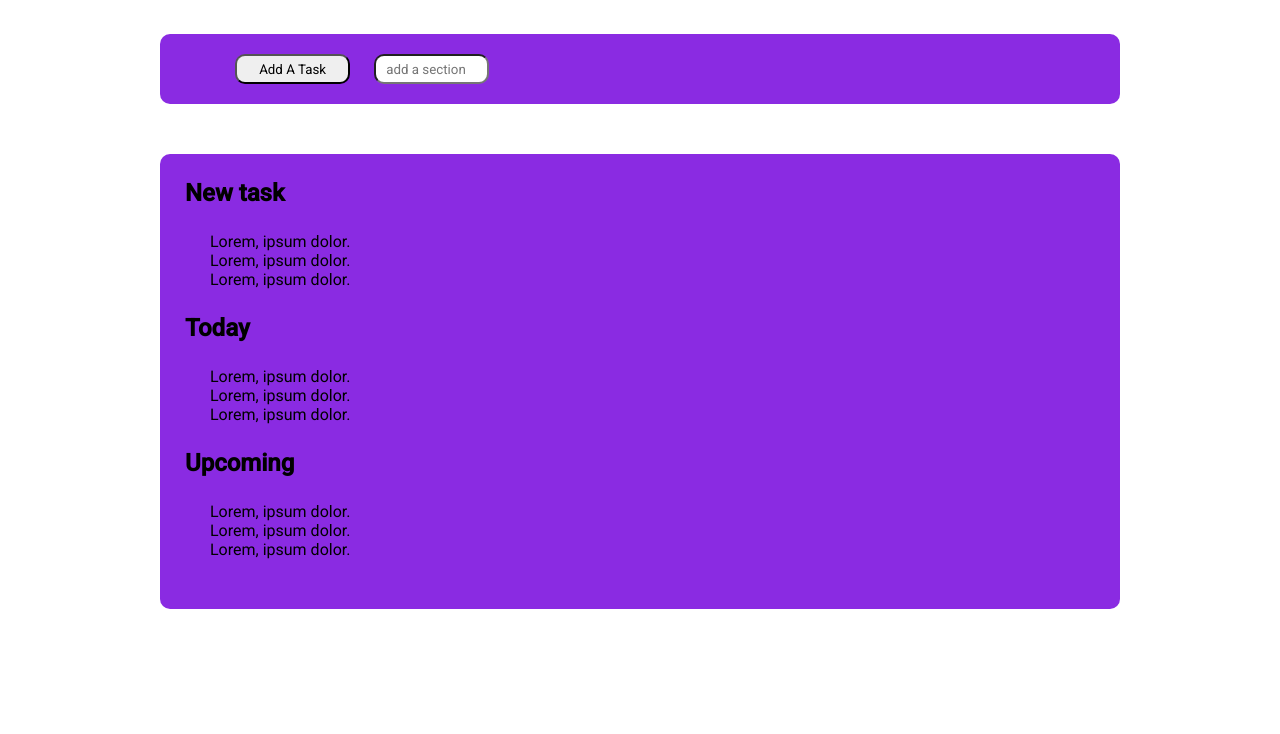
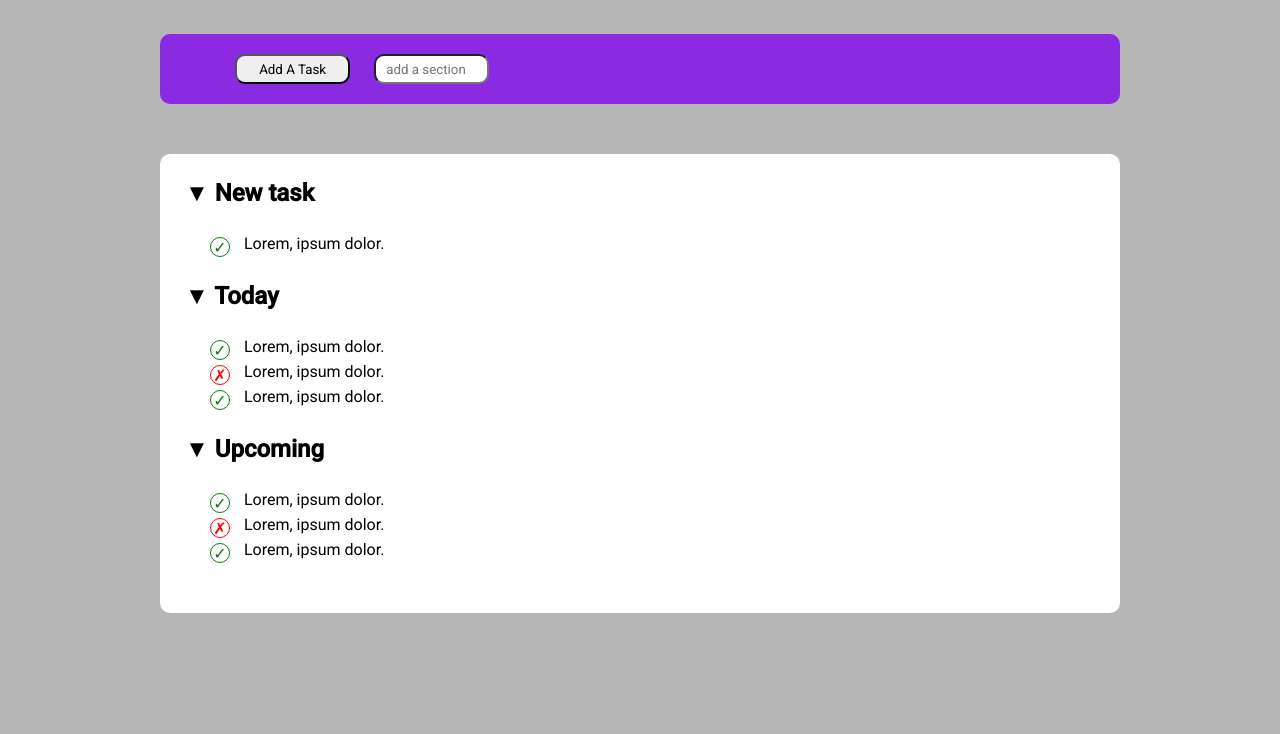
Before and after one commit to Richiisontheway/html-css-toboolist, a plain HTML site: page index.html in a window 1280 px wide. Shown: the part 66-800 px from the top of the page. Drawn offline with Linux system fonts and the light colour scheme.

Commit message:
lista finita

```diff
--- a/css/style.css
+++ b/css/style.css
@@ -6,6 +6,10 @@
     padding: 0;
 
     font-family: 'Roboto', sans-serif;
+}
+
+body{
+    background-color: rgb(183, 182, 182);
 }
 /* titolo */
 .titolo{
@@ -21,7 +25,7 @@ img,h1{
 
 .contenitore{
 
-    background-color: blueviolet;
+    background-color: white;
 
 }
 /* secondo contenitore */
@@ -74,7 +78,7 @@ img,h1{
 
     margin-top: 50px;
 
-    background-color: blueviolet;
+    background-color: white;
 
     border-radius: 10px;
 
@@ -88,3 +92,55 @@ ul , ol{
 
 
 }
+
+.check{
+
+    border: 1px solid green;
+
+    border-radius: 50%;
+
+    margin-right: 10px;
+
+    width: 20px;
+
+    height: 20px;
+
+    display: inline-block;
+
+    text-align: center;
+
+    line-height: 20px;
+
+    vertical-align: middle;
+
+    color: green;
+
+    margin-top: 5px;
+
+}
+
+.cross{
+
+    border: 1px solid red;
+
+    border-radius: 50%;
+
+    margin-right: 10px;
+
+    width: 20px;
+
+    height: 20px;
+
+    display: inline-block;
+
+    text-align: center;
+
+    line-height: 20px;
+
+    vertical-align: middle;
+
+    color: red;
+
+    margin-top: 5px;
+
+}
--- a/index.html
+++ b/index.html
@@ -35,15 +35,22 @@
                 <ul>
                     <li>
 
-                        <h2>New task</h2>
+                        <h2>&#9660 New task</h2>
 
                         <ul>
 
-                            <li>Lorem, ipsum dolor.</li>
+                            <li>
 
-                            <li>Lorem, ipsum dolor.</li>
+                                <span class="check">
 
-                            <li>Lorem, ipsum dolor.</li>
+                                    &check;
+
+                                </span>
+
+                                Lorem, ipsum dolor.
+
+                            </li>
+
 
                         </ul>
 
@@ -53,15 +60,42 @@
 
                     <li>
 
-                        <h2>Today</h2>
+                        <h2>&#9660 Today</h2>
 
                         <ul>
 
-                            <li>Lorem, ipsum dolor.</li>
+                            <li>
+                                <span class="check">
 
-                            <li>Lorem, ipsum dolor.</li>
+                                &check;
 
-                            <li>Lorem, ipsum dolor.</li>
+                                </span>
+
+                                Lorem, ipsum dolor.
+                            </li>
+
+                            <li>
+
+                                <span class="cross">
+
+                                    &cross;
+
+                                </span>
+
+                                Lorem, ipsum dolor.
+
+                            </li>
+
+                            <li>
+
+                                <span class="check">
+
+                                    &check;
+
+                                </span>
+
+                                Lorem, ipsum dolor.
+                            </li>
 
                         </ul>
 
@@ -71,15 +105,45 @@
 
                     <li>
 
-                        <h2>Upcoming</h2>
+                        <h2>&#9660 Upcoming</h2>
 
                         <ul>
 
-                            <li>Lorem, ipsum dolor.</li>
+                            <li>
 
-                            <li>Lorem, ipsum dolor.</li>
 
-                            <li>Lorem, ipsum dolor.</li>
+
+                                <span class="check">
+
+                                    &check;
+
+                                </span>
+
+                                Lorem, ipsum dolor.
+
+                            </li>
+
+                            <li>
+
+                                <span class="cross">
+
+                                    &cross;
+
+                                </span>
+
+                                Lorem, ipsum dolor.
+
+                            </li>
+
+                            <li>
+                                <span class="check">
+
+                                    &check;
+
+                                </span>
+
+                                Lorem, ipsum dolor.
+                            </li>
 
                         </ul>
 
```
